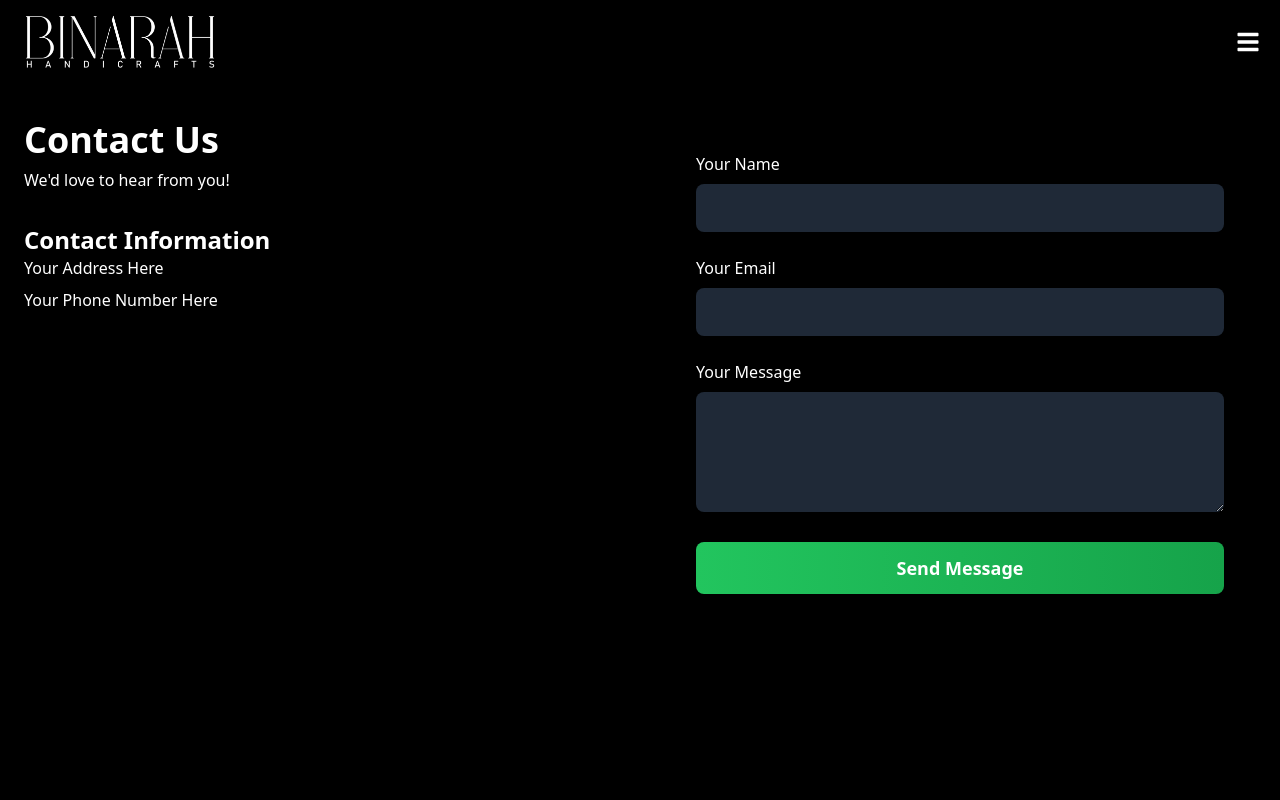
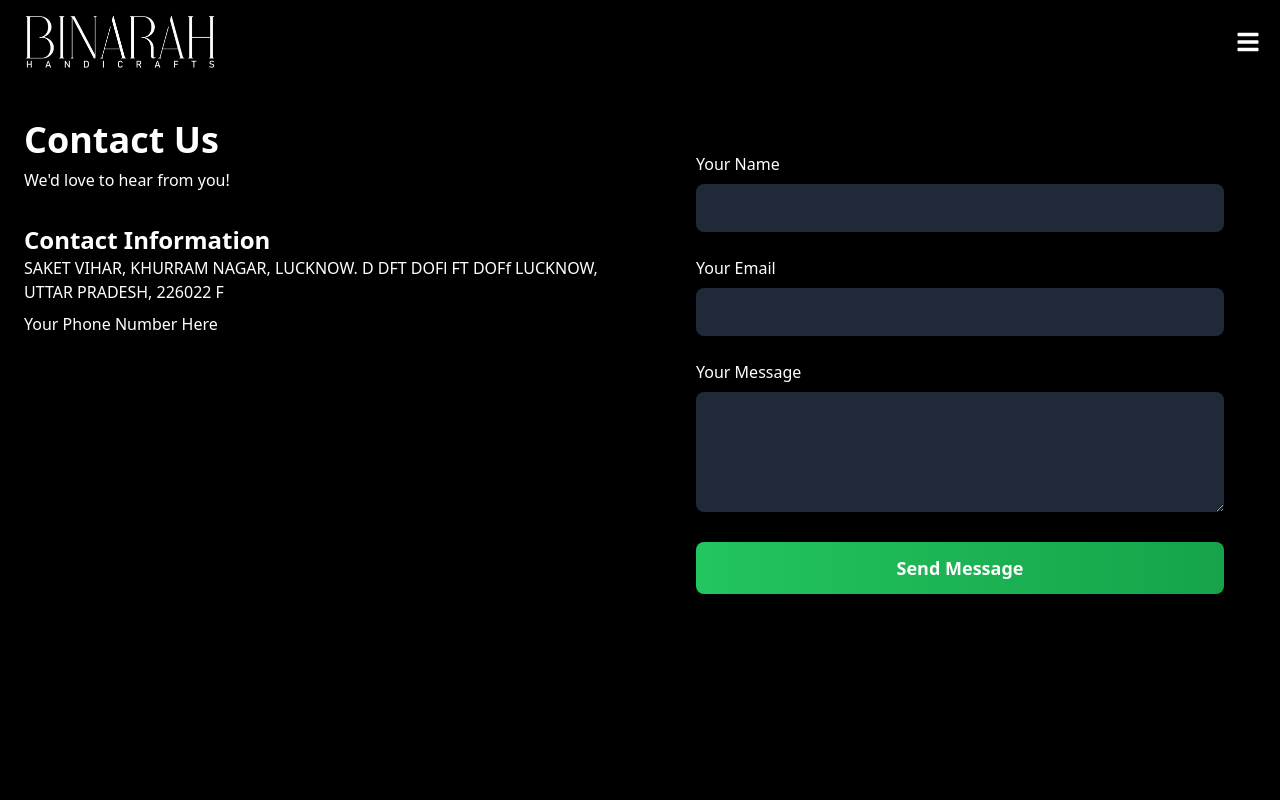
Before and after one commit to Ghosst-07/bin-websites, a Next.js app: page /contact in a window 1280 px wide. Shown: the top 800 px of the page. Built offline with nearby package versions, Linux system fonts and the light colour scheme.

Commit message:
Udated contact us
Address changed

```diff
--- a/app/contact/page.jsx
+++ b/app/contact/page.jsx
@@ -15,7 +15,11 @@ const Contact = () => {
           <div>
             <h2 className="text-2xl font-semibold">Contact Information</h2>
             <div className="mb-2">
-              <p>Your Address Here</p>
+              <p>SAKET VIHAR, KHURRAM NAGAR, LUCKNOW.
+D
+DFT DOFl
+FT DOFf
+LUCKNOW, UTTAR PRADESH, 226022 F</p>
             </div>
             <div>
               <p>Your Phone Number Here</p>
```
